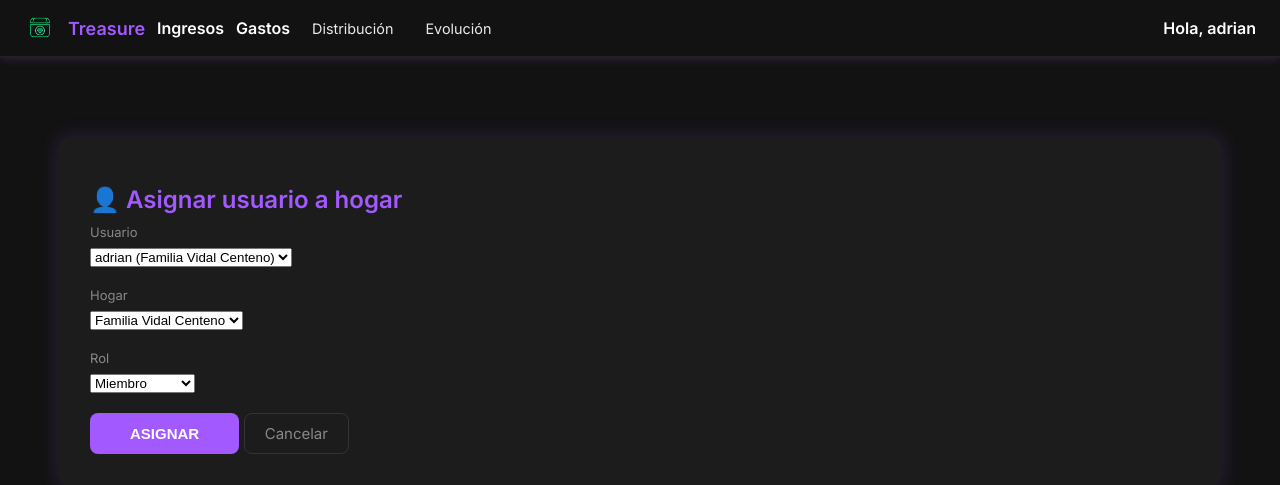
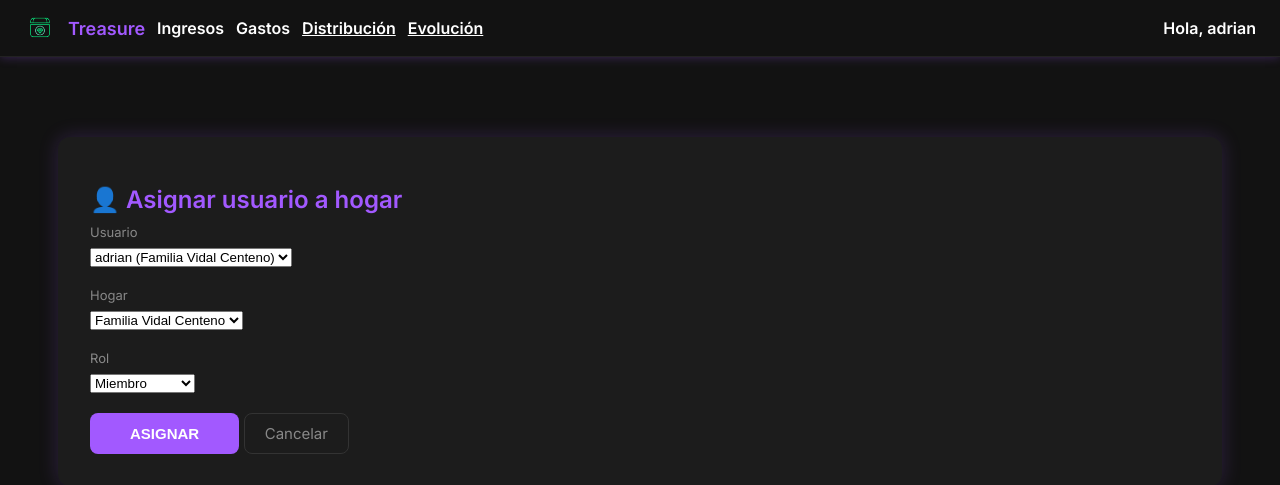
Before and after one commit to AdrianVidal89/Treasure, a Django app: page /core/admin-panel/asignar-usuario/ in a window 1280 px wide. Shown: the top 485 px of the page. Run offline with Django 5.2, Linux system fonts and the light colour scheme; a user stored in the database is signed in; data comes from the database, SQL or seed files in the repository; both versions use the stored data as it was after the commit; data that the repository does not hold is empty.

Commit message:
Arreglo menor prueba sync con el nas

```diff
--- a/templates/base.html
+++ b/templates/base.html
@@ -46,19 +46,13 @@
             <div class="nav-user-dropdown">
                 <span class="nav-user-toggle">Gastos</span>
                 <div class="nav-user-menu">
-                    <a href="{% url 'finanzas:listar_gastos' %}">📋 Ver gastos</a>
+                    <a href="{% url 'finanzas:listar_gastos' %}" >📋 Ver gastos</a>
                     <a href="{% url 'finanzas:crear_partida' %}">➕ Gasto</a>
                 </div>
             </div>
 
-            <a href="{% url 'finanzas:vista_distribucion' %}" style="color: var(--text-color); text-decoration: none; font-size: 0.9rem; padding: 6px 10px;">
-                Distribución
-            </a>
-
-            <a href="{% url 'finanzas:vista_evolucion' %}" style="color: var(--text-color); text-decoration: none; font-size: 0.9rem; padding: 6px 10px;">
-                Evolución
-            </a>
-        </div>
+            <a href="{% url 'finanzas:vista_distribucion' %}" class="nav-user-toggle">Distribución</a>
+            <a href="{% url 'finanzas:vista_evolucion' %}" class="nav-user-toggle">Evolución</a>        </div>
 
         <div class="navbar-right">
             <div class="nav-user-dropdown">
```
Also changed, not shown: db.sqlite3.
